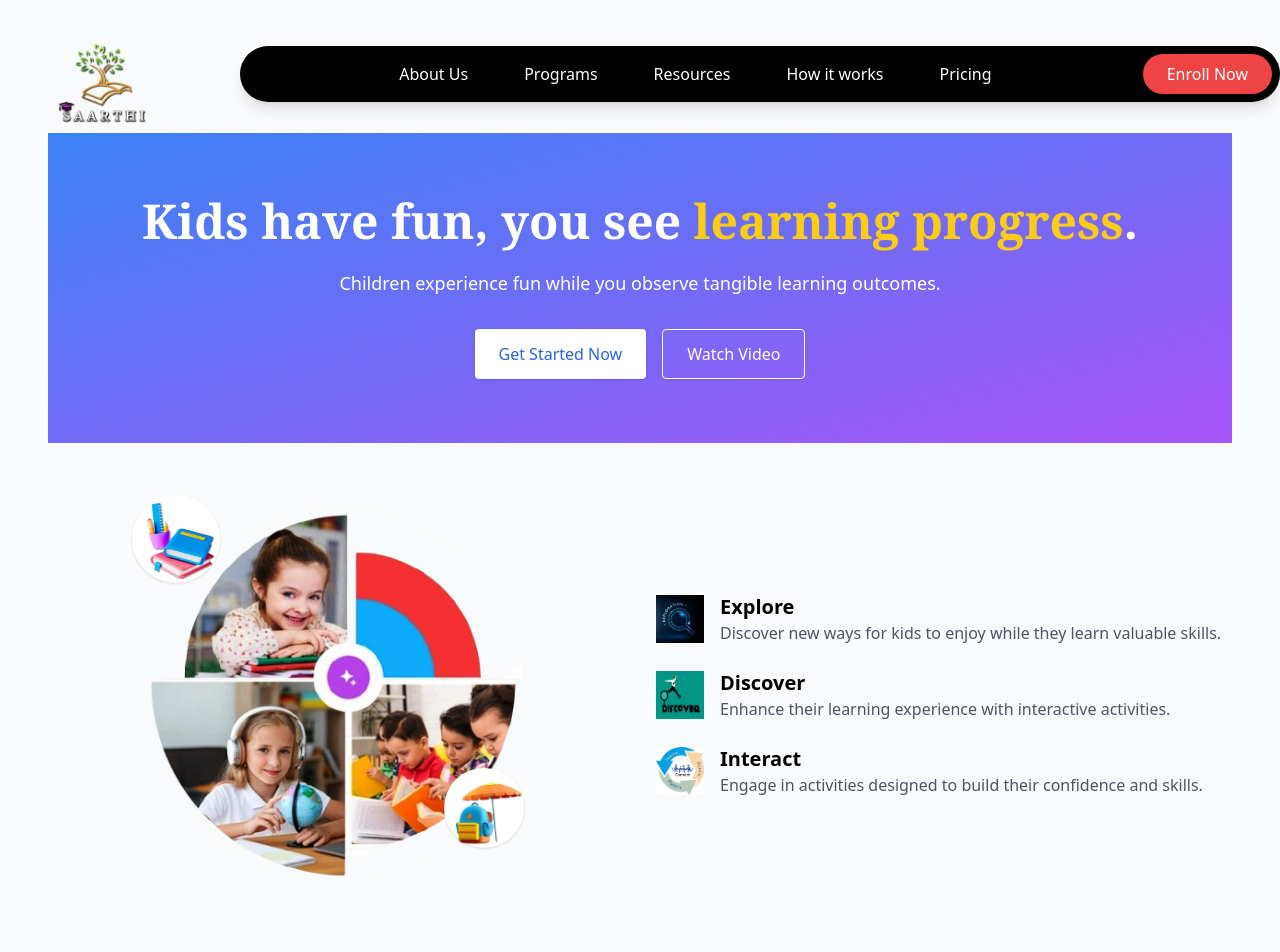
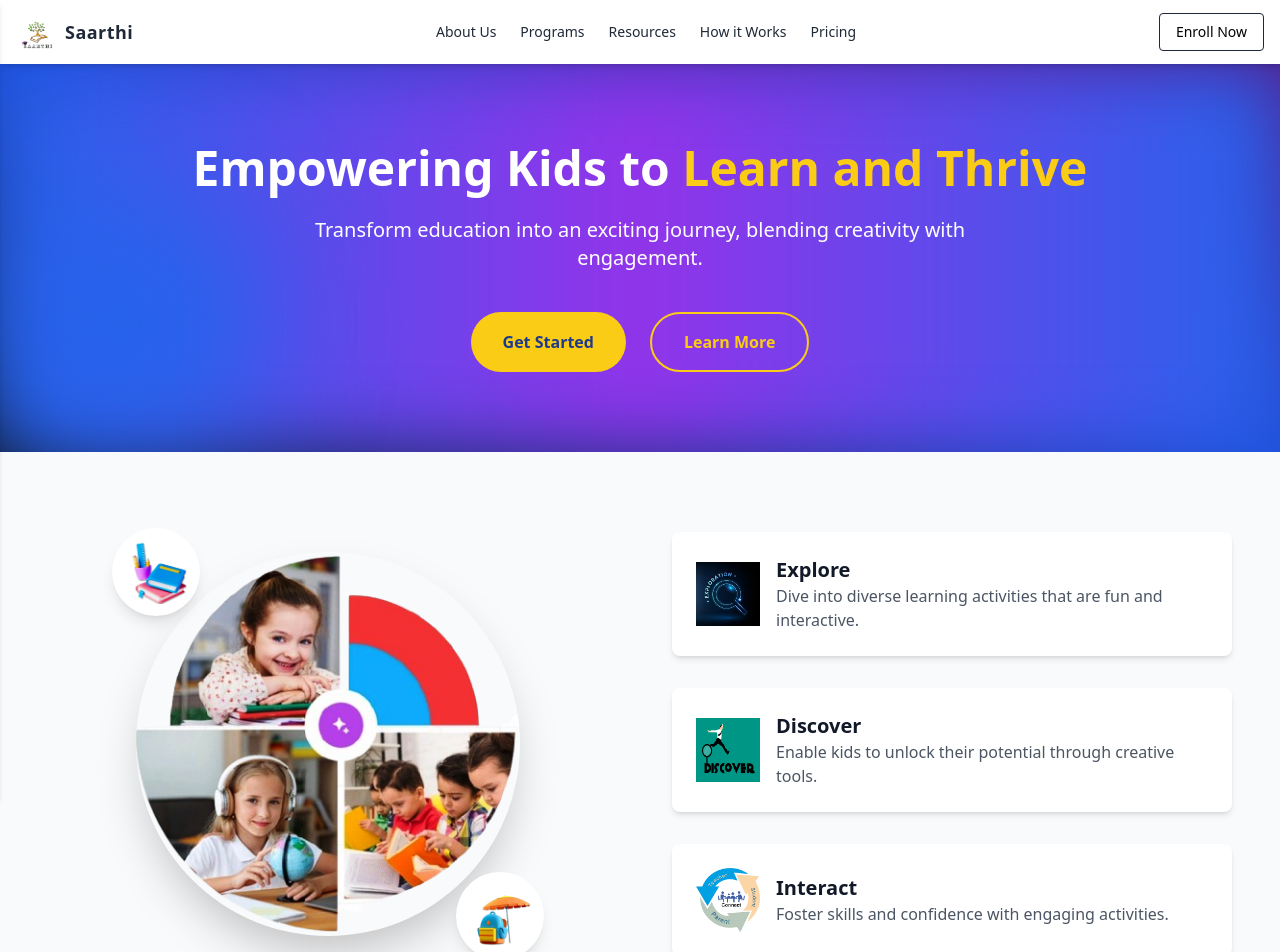
Before and after one commit to ayuxsh009/saarthi, a React (Vite) app: page / in a window 1280 px wide. Shown: the top 952 px of the page. Built offline with nearby package versions, Linux system fonts and the light colour scheme.

Commit message:
changes in body and header file

```diff
--- a/src/App.jsx
+++ b/src/App.jsx
@@ -9,7 +9,7 @@ function App() {
 
   return (
     <>
-          <div className=" py-4  bg-gray-50 ">
+          <div className="   bg-gray-50 ">
           <HomePage/>
           </div>
     </>
--- a/src/Components/Body.jsx
+++ b/src/Components/Body.jsx
@@ -3,101 +3,118 @@ import { motion } from 'framer-motion';
 
 const Body = () => {
   return (
-    <main className="container mx-auto px-6 md:px-12">
+    <main className="bg-white text-gray-900">
       {/* Hero Section */}
-      <section className="text-center py-16 bg-gradient-to-br from-blue-500 to-purple-500 text-white">
+      <section className="relative text-center py-20 bg-gradient-to-tr from-gray-900 via-blue-700 to-purple-900 text-white overflow-hidden">
+        <motion.div
+          initial={{ scale: 0.9, opacity: 0 }}
+          animate={{ scale: 1, opacity: 1 }}
+          transition={{ duration: 0.8 }}
+          className="absolute inset-0 bg-gradient-to-r from-blue-600 via-purple-600 to-blue-600 opacity-20 blur-2xl"
+        ></motion.div>
         <motion.h1
           initial={{ opacity: 0, y: 50 }}
           animate={{ opacity: 1, y: 0 }}
           transition={{ duration: 0.8, delay: 0.2 }}
-          className="text-4xl md:text-5xl font-bold font-serif mb-6"
+          className="relative text-4xl md:text-5xl font-extrabold mb-6 z-10"
         >
-          Kids have fun, you see <span className="text-yellow-400">learning progress</span>.
+          Empowering Kids to <span className="text-yellow-400">Learn and Thrive</span>
         </motion.h1>
         <motion.p
           initial={{ opacity: 0, y: 20 }}
           animate={{ opacity: 1, y: 0 }}
           transition={{ duration: 0.8, delay: 0.4 }}
-          className="text-lg mb-8 max-w-3xl mx-auto"
+          className="relative text-lg md:text-xl mb-10 max-w-3xl mx-auto z-10"
         >
-          Children experience fun while you observe tangible learning outcomes.
+          Transform education into an exciting journey, blending creativity with engagement.
         </motion.p>
-        <div className="flex justify-center space-x-4">
+        <div className="relative flex justify-center space-x-6 z-10">
           <motion.button
-            whileHover={{ scale: 1.05 }}
+            whileHover={{ scale: 1.1 }}
             whileTap={{ scale: 0.95 }}
-            className="bg-white text-blue-600 px-6 py-3 rounded shadow hover:bg-gray-100"
+            className="bg-yellow-400 text-blue-900 px-8 py-4 rounded-full font-semibold hover:bg-yellow-500 transition"
           >
-            Get Started Now
+            Get Started
           </motion.button>
           <motion.button
-            whileHover={{ scale: 1.05 }}
+            whileHover={{ scale: 1.1 }}
             whileTap={{ scale: 0.95 }}
-            className="bg-transparent border border-white px-6 py-3 rounded shadow hover:bg-gray-100"
+            className="border-2 border-yellow-400 px-8 py-4 rounded-full font-semibold text-yellow-400 hover:bg-yellow-400 hover:text-blue-900 transition"
           >
-            Watch Video
+            Learn More
           </motion.button>
         </div>
+        <motion.div
+          initial={{ opacity: 0, scale: 0.8 }}
+          animate={{ opacity: 1, scale: 1 }}
+          transition={{ duration: 0.8, delay: 0.6 }}
+          className="absolute bottom-0 left-0 w-64 h-64 bg-blue-600 opacity-20 rounded-full blur-3xl transform translate-x-20 translate-y-20"
+        ></motion.div>
       </section>
 
       {/* Features Section */}
-      <section className="grid grid-cols-1 md:grid-cols-2 gap-8 items-center py-16">
-        <div className="relative w-full max-w-sm mx-auto">
+      <section className="py-20 bg-gray-50">
+        <div className="container mx-auto px-6 md:px-12 grid grid-cols-1 md:grid-cols-2 gap-16 items-center">
           <motion.div
-            initial={{ opacity: 0, scale: 0.9 }}
-            animate={{ opacity: 1, scale: 1 }}
-            transition={{ duration: 0.8, delay: 0.2 }}
-            className="relative rounded-full border-4 border-gray-50 w-100 h-100 flex items-center justify-center"
+            initial={{ opacity: 0, x: -50 }}
+            animate={{ opacity: 1, x: 0 }}
+            transition={{ duration: 0.8 }}
+            className="flex justify-center"
           >
-            <div className="absolute -top-4 -left-4 bg-white shadow rounded-full p-1">
-              <img src="./books.png" alt="EBooks" className="w-20 h-20" />
-            </div>
+            <div className="relative w-96 h-96">
               <img
                 src="/circle.png"
-              alt="Child Learning"
-              className="rounded-full w-150 h-150 object-cover "
+                alt="Learning"
+                className="rounded-full w-full h-full object-cover shadow-2xl"
               />
-            <div className="absolute bottom-8 right-0 bg-white shadow rounded-full p-0">
-              <img src="./umb.png" alt="Bag" className="w-20 h-20" />
+              <div className="absolute top-0 left-0 bg-white shadow-lg rounded-full p-3 transform -translate-x-6 -translate-y-6">
+                <img src="./books.png" alt="Books" className="w-16 h-16" />
+              </div>
+              <div className="absolute bottom-0 right-0 bg-white shadow-lg rounded-full p-3 transform translate-x-6 translate-y-6">
+                <img src="./umb.png" alt="Umbrella" className="w-16 h-16" />
+              </div>
             </div>
           </motion.div>
-        </div>
-
-        <div className="space-y-6">
+          <div className="space-y-8">
             <FeatureCard
               icon="./explore.jpeg"
               title="Explore"
-            description="Discover new ways for kids to enjoy while they learn valuable skills."
+              description="Dive into diverse learning activities that are fun and interactive."
             />
             <FeatureCard
               icon="./discover.png"
               title="Discover"
-            description="Enhance their learning experience with interactive activities."
+              description="Enable kids to unlock their potential through creative tools."
             />
             <FeatureCard
               icon="./interact.png"
               title="Interact"
-            description="Engage in activities designed to build their confidence and skills."
+              description="Foster skills and confidence with engaging activities."
             />
+          </div>
         </div>
       </section>
 
       {/* Testimonials Section */}
-      <section className="py-16 bg-gray-50 text-gray-800">
-        <h2 className="text-center text-3xl md:text-4xl font-bold mb-10">What Parents Say</h2>
+      <section className="py-20 bg-gradient-to-b from-gray-50 to-gray-100">
+        <div className="container mx-auto px-6 md:px-12">
+          <h2 className="text-center text-3xl md:text-4xl font-extrabold mb-12">
+            What Parents Say
+          </h2>
           <div className="grid grid-cols-1 md:grid-cols-3 gap-8">
             <TestimonialCard
-            content="Saarthi has transformed how my kids learn. They are more engaged and always excited for the next session."
+              content="Saarthi has made learning a joy for my kids. They love the activities!"
               author="Jane Doe"
             />
             <TestimonialCard
-            content="The interactive games have been a hit in our house. It's amazing to see them learning so much while having fun!"
+              content="The interactive tools are amazing! My kids are always engaged."
               author="John Smith"
             />
             <TestimonialCard
-            content="I highly recommend Saarthi to any parent looking for a fun and effective way to teach their children."
+              content="A fantastic platform for kids' education. Highly recommended!"
               author="Emily Johnson"
             />
+          </div>
         </div>
       </section>
     </main>
@@ -108,10 +125,10 @@ const FeatureCard = ({ icon, title, description }) => (
   <motion.div
     initial={{ opacity: 0, y: 20 }}
     animate={{ opacity: 1, y: 0 }}
-    transition={{ duration: 0.8, delay: 0.2 }}
-    className="flex items-center space-x-4"
+    transition={{ duration: 0.8 }}
+    className="flex items-center space-x-4 bg-white shadow-md rounded-lg p-6 hover:shadow-lg transition"
   >
-    <img src={icon} alt="" className="w-12 h-12" />
+    <img src={icon} alt="" className="w-16 h-16" />
     <div>
       <h3 className="text-xl font-semibold">{title}</h3>
       <p className="text-gray-600">{description}</p>
@@ -121,10 +138,10 @@ const FeatureCard = ({ icon, title, description }) => (
 
 const TestimonialCard = ({ content, author }) => (
   <motion.div
-    initial={{ opacity: 0, scale: 0.9 }}
+    initial={{ opacity: 0, scale: 0.95 }}
     animate={{ opacity: 1, scale: 1 }}
-    transition={{ duration: 0.8, delay: 0.2 }}
-    className="bg-white shadow-lg rounded-lg p-6"
+    transition={{ duration: 0.8 }}
+    className="bg-white shadow-lg rounded-xl p-8"
   >
     <p className="text-gray-700 italic mb-4">"{content}"</p>
     <h4 className="text-gray-900 font-bold">- {author}</h4>
--- a/src/Components/Header.jsx
+++ b/src/Components/Header.jsx
@@ -9,23 +9,25 @@ const Header = () => {
   };
 
   return (
-    <header className="flex items-center bg-gray-50 sticky top-0 z-50">
+    <header className="sticky top-0 z-50 bg-white shadow-md">
+      <div className="container mx-auto flex items-center justify-between px-4 py-3">
+        {/* Logo */}
+        <div className="flex items-center">
           <img
-        src=".\image-removebg-preview (5).png"
+            src="./image-removebg-preview (5).png"
             alt="Saarthi"
-        width="120"
-        className="mr-20 ml-10"
+            className="h-10 w-auto mr-2"
           />
-
-      <div className="bg-black rounded-full shadow-lg p-2 w-full max-w-6xl">
-        <nav className="container mx-auto flex justify-between items-center">
-          <div className="text-2xl font-bold text-white"></div>
+          <span className="text-gray-800 text-lg font-semibold tracking-wide">
+            Saarthi
+          </span>
+        </div>
 
         {/* Hamburger Menu for Mobile */}
         <div className="md:hidden">
           <button
             onClick={toggleMenu}
-              className="text-white focus:outline-none"
+            className="focus:outline-none text-gray-800 hover:scale-110 transition-transform"
           >
             <svg
               xmlns="http://www.w3.org/2000/svg"
@@ -44,68 +46,96 @@ const Header = () => {
           </button>
         </div>
 
-          {/* Menu for Desktop and Tablet */}
-          <motion.ul
-            className={`md:flex space-x-6 text-white ${isMenuOpen ? 'flex flex-col' : 'hidden md:flex'}`}
-            initial={{ opacity: 0, y: -20 }}
-            animate={{ opacity: 1, y: 0 }}
-            transition={{ duration: 0.3 }}
-          >
+        {/* Desktop Menu */}
+        <ul className="hidden md:flex space-x-6 text-gray-800 font-medium text-sm">
           <li>
-              <a
-                href="#about"
-                className="px-4 py-2 rounded-md transition-all duration-300 ease-in-out transform hover:scale-110 hover:bg-gradient-to-r hover:from-indigo-400 hover:to-indigo-800 hover:text-white"
-              >
+            <a href="#about" className="hover:underline">
               About Us
             </a>
           </li>
           <li>
-              <a
-                href="#programs"
-                className="px-4 py-2 rounded-md transition-all duration-300 ease-in-out transform hover:scale-110 hover:bg-gradient-to-r hover:from-indigo-400 hover:to-indigo-800 hover:text-white"
-              >
+            <a href="#programs" className="hover:underline">
               Programs
             </a>
           </li>
           <li>
-              <a
-                href="#resources"
-                className="px-4 py-2 rounded-md transition-all duration-300 ease-in-out transform hover:scale-110 hover:bg-gradient-to-r hover:from-indigo-400 hover:to-indigo-800 hover:text-white"
-              >
+            <a href="#resources" className="hover:underline">
               Resources
             </a>
           </li>
           <li>
-              <a
-                href="#how-it-works"
-                className="px-4 py-2 rounded-md transition-all duration-300 ease-in-out transform hover:scale-110 hover:bg-gradient-to-r hover:from-indigo-400 hover:to-indigo-800 hover:text-white"
-              >
-                How it works
+            <a href="#how-it-works" className="hover:underline">
+              How it Works
             </a>
           </li>
           <li>
-              <a
-                href="#pricing"
-                className="px-4 py-2 rounded-md transition-all duration-300 ease-in-out transform hover:scale-105 hover:bg-gradient-to-r hover:from-indigo-400 hover:to-indigo-800 hover:text-white"
-              >
+            <a href="#pricing" className="hover:underline">
               Pricing
             </a>
           </li>
-          </motion.ul>
+        </ul>
 
-          {/* Enroll Now Button for Desktop */}
-          <button className="bg-red-500 text-white px-6 py-2 rounded-full hidden md:inline-block transition-all duration-300 ease-in-out transform hover:scale-105 hover:bg-gradient-to-r hover:from-red-200 hover:to-red-600 hover:text-white">
+        {/* Enroll Now Button */}
+        <button className="hidden md:inline-block border border-gray-800 px-4 py-2 rounded text-sm font-medium hover:bg-gray-100 transition">
           Enroll Now
         </button>
 
-          {/* Mobile View Enroll Now Button */}
+        {/* Mobile Side Drawer */}
+        <motion.div
+          className={`fixed top-0 left-0 w-64 bg-white text-gray-800 h-full shadow-md transform ${
+            isMenuOpen ? 'translate-x-0' : '-translate-x-full'
+          } transition-transform duration-300 ease-in-out`}
+          initial={{ x: '-100%' }}
+          animate={{ x: isMenuOpen ? 0 : '-100%' }}
+          transition={{ duration: 0.3 }}
+        >
           <button
             onClick={toggleMenu}
-            className={`bg-red-500 text-white px-6 py-2 rounded-full md:hidden transition-all duration-300 ease-in-out transform hover:scale-105 hover:bg-gradient-to-r hover:from-red-200 hover:to-red-600 hover:text-white ${isMenuOpen ? 'block' : 'hidden'}`}
+            className="absolute top-4 right-4 text-gray-800 focus:outline-none"
           >
-            Enroll Now
+            <svg
+              xmlns="http://www.w3.org/2000/svg"
+              className="h-6 w-6"
+              fill="none"
+              viewBox="0 0 24 24"
+              stroke="currentColor"
+            >
+              <path
+                strokeLinecap="round"
+                strokeLinejoin="round"
+                strokeWidth={2}
+                d="M6 18L18 6M6 6l12 12"
+              />
+            </svg>
           </button>
-        </nav>
+          <ul className="space-y-6 p-6 text-sm font-medium">
+            <li>
+              <a href="#about" className="block hover:underline">
+                About Us
+              </a>
+            </li>
+            <li>
+              <a href="#programs" className="block hover:underline">
+                Programs
+              </a>
+            </li>
+            <li>
+              <a href="#resources" className="block hover:underline">
+                Resources
+              </a>
+            </li>
+            <li>
+              <a href="#how-it-works" className="block hover:underline">
+                How it Works
+              </a>
+            </li>
+            <li>
+              <a href="#pricing" className="block hover:underline">
+                Pricing
+              </a>
+            </li>
+          </ul>
+        </motion.div>
       </div>
     </header>
   );
```
Lines whose indentation alone changed are shown as unchanged.
